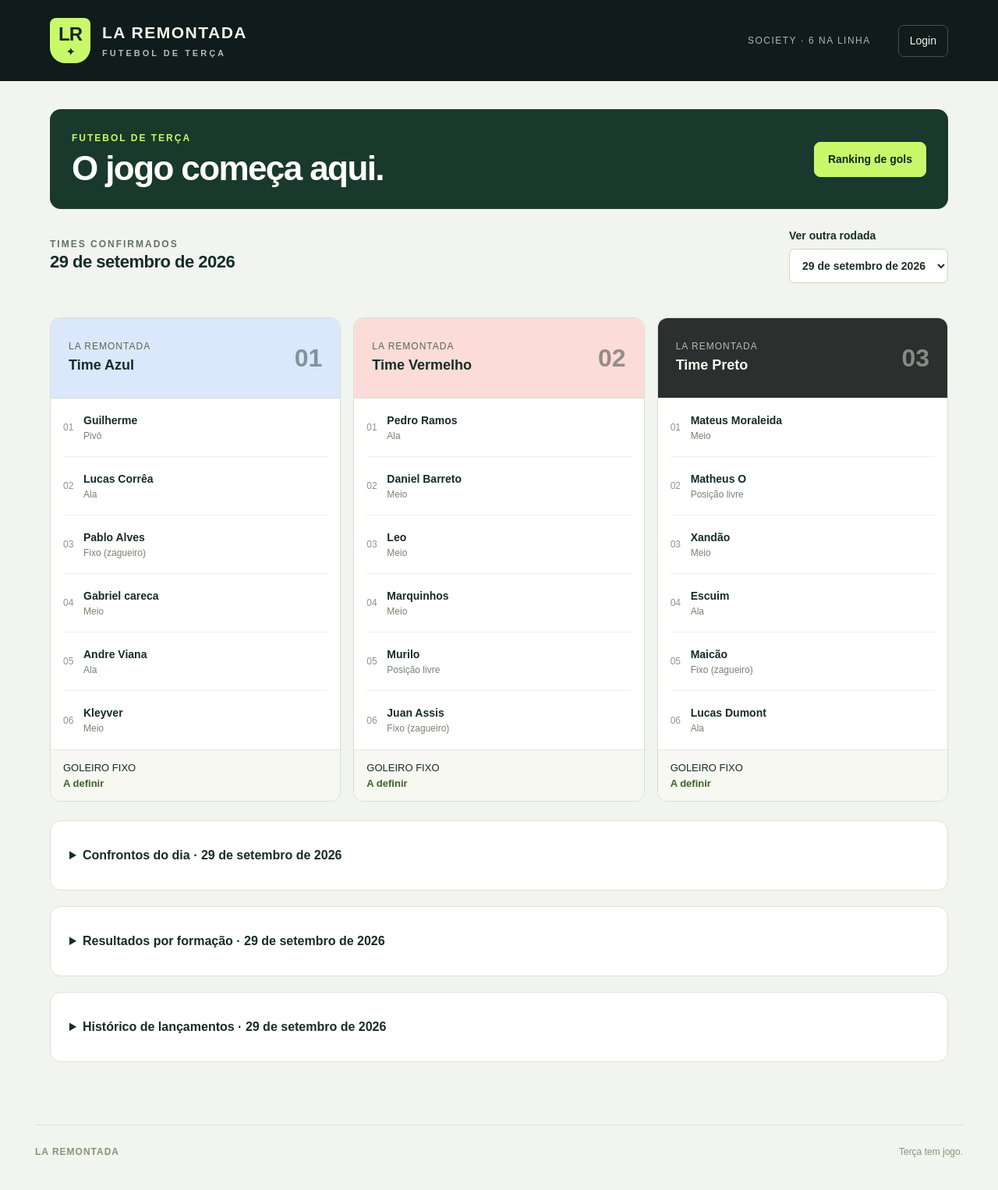
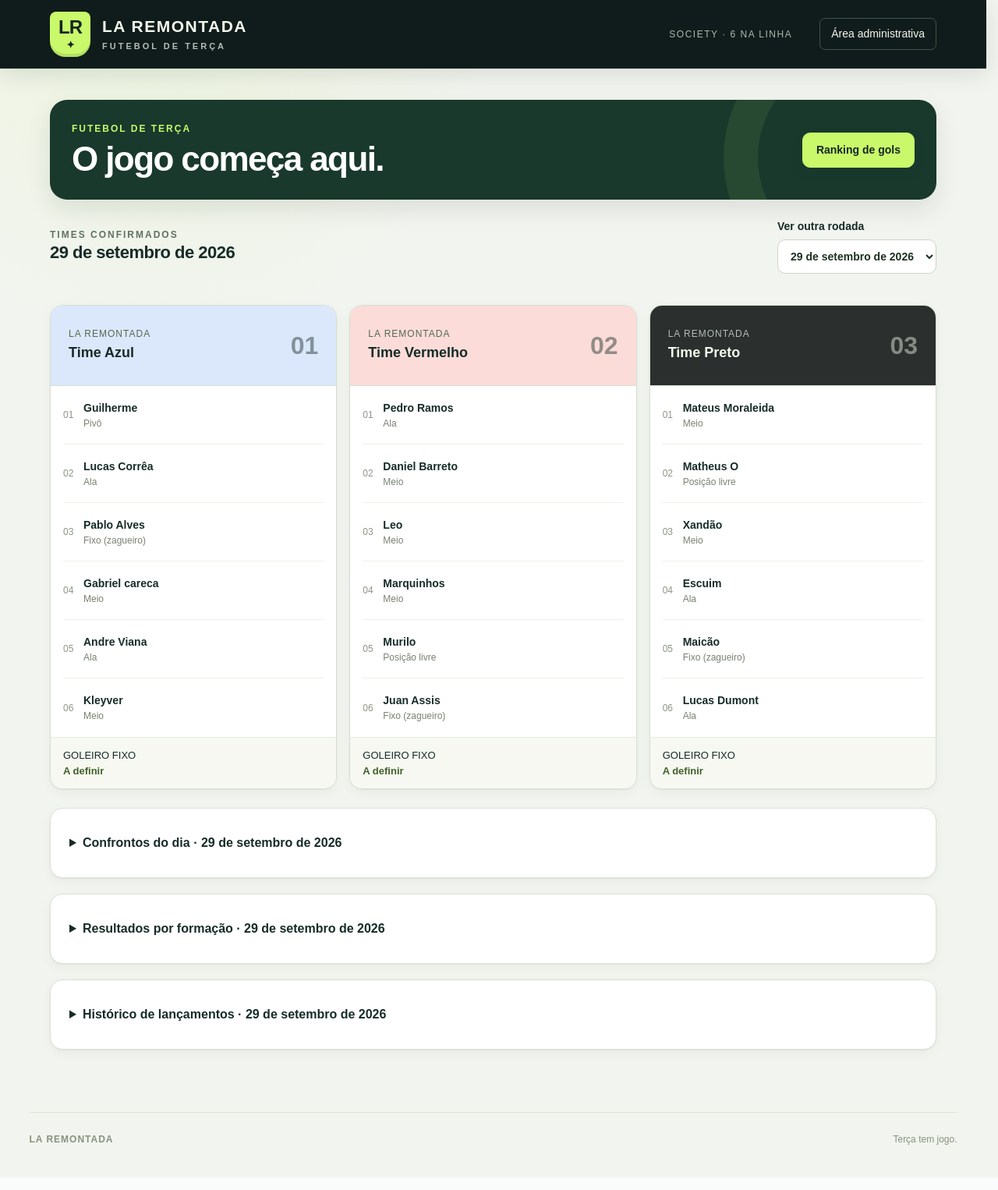
Before and after one commit to PabloAlves99/LaRemontada, a PHP site: page / in a window 1280 px wide. Shown: the whole page at 78% size. After the commit the page ends 1468 px from the top, so only its background shows below. Run offline with PHP 8.4, Linux system fonts and the light colour scheme; data that the repository does not hold is empty; some libraries are stand-ins or nearby versions.

Commit message:
feat: tornar interface mais fluida e intuitiva

```diff
--- a/assets/app.js
+++ b/assets/app.js
@@ -30,9 +30,18 @@ import {
 } from "./js/exports.js?v=1";
 const params = new URLSearchParams(location.search),
   token = params.get("avaliar");
+const adminTabs = new Set([
+  "rodada",
+  "estatisticas",
+  "jogadores",
+  "avaliacoes",
+  "historico",
+  "painel",
+  "ajustes",
+]);
 let session = {},
   data = {},
-  tab = params.get("tab") === "estatisticas" ? "estatisticas" : "rodada",
+  tab = adminTabs.has(params.get("tab")) ? params.get("tab") : "rodada",
   selected = new Set(),
   round = null,
   date = nextTuesday(),
@@ -274,6 +283,11 @@ function renderAdmin() {
     ],
   };
   const [title, sub] = titles[tab];
+  const currentUrl = new URL(location.href);
+  currentUrl.searchParams.set("view", "admin");
+  if (tab === "rodada") currentUrl.searchParams.delete("tab");
+  else currentUrl.searchParams.set("tab", tab);
+  history.replaceState({ tab }, "", currentUrl);
   app.innerHTML =
     "<main>" +
     header(
@@ -304,12 +318,13 @@ function renderAdmin() {
           "</button>",
       )
       .join("") +
-    '</nav><section class="tab-content" id="content"></section></main>';
+    '</nav><section class="tab-content" id="content" tabindex="-1"></section></main>';
   $$("[data-tab]").forEach(
     (b) =>
       (b.onclick = () => {
         tab = b.dataset.tab;
         renderAdmin();
+        $("#content")?.focus({ preventScroll: true });
       }),
   );
   $("[data-action=logout]").onclick = async () => {
@@ -396,8 +411,15 @@ function renderRoundBase() {
   selected = new Set(
     [...selected].filter((id) => active.some((p) => p.id === id)),
   );
+  const roundStep = round ? (round.published && !dirty ? 3 : 2) : 1;
   $("#content").innerHTML =
-    '<div class="panel-head"><div class="actions"><label for="roundDate">Data da rodada</label><input id="roundDate" type="date" value="' +
+    '<ol class="workflow" aria-label="Etapas para organizar a rodada"><li class="workflow-step ' +
+    (roundStep > 1 ? "done" : "active") +
+    '"><strong>1</strong> Confirme quem vai jogar</li><li class="workflow-step ' +
+    (roundStep === 2 ? "active" : roundStep > 2 ? "done" : "") +
+    '"><strong>2</strong> Sorteie e ajuste os times</li><li class="workflow-step ' +
+    (roundStep === 3 ? "active" : "") +
+    '"><strong>3</strong> Salve ou publique</li></ol><div class="panel-head"><div class="actions"><label for="roundDate">Data da rodada</label><input id="roundDate" type="date" value="' +
     date +
     '"></div><span class="pill ' +
     (round?.published ? "green" : "") +
@@ -1186,7 +1208,7 @@ async function copyLink(url) {
 }
 function renderPublicBase() {
   const r = publicRounds.find((r) => r.date === publicDate) || publicRounds[0];
-  $("#modeLink").textContent = session.user ? "Área administrativa" : "Login";
+  $("#modeLink").textContent = "Área administrativa";
   $("#modeLink").href = "?view=admin";
   app.innerHTML =
     '<main><div class="public-intro"><div><p class="eyebrow">FUTEBOL DE TERÇA</p><h1>O jogo começa aqui.</h1></div><a class="button primary" href="?view=ranking">Ranking de gols</a></div>' +
@@ -2554,7 +2576,7 @@ function statHistory(events, administrative = false) {
 
 async function renderRankingPage() {
   $("#modeLink").href = "?view=admin";
-  $("#modeLink").textContent = session.user ? "Área administrativa" : "Login";
+  $("#modeLink").textContent = "Área administrativa";
   let stats = await api("ranking");
   let period = "",
     sortKey = "win",
--- /dev/null
+++ b/assets/css/experience.css
@@ -0,0 +1,584 @@
+/*
+ * Camada de experiência visual
+ *
+ * Este arquivo aprimora navegação, hierarquia e responsividade sem alterar
+ * as regras do sistema. Mantê-lo separado facilita evoluir a interface sem
+ * misturar ajustes de UX com os estilos funcionais de cada tela.
+ */
+
+:root {
+  --surface: #ffffff;
+  --surface-soft: #f7f9f4;
+  --surface-raised: #fbfcf9;
+  --ink: #172c28;
+  --ink-muted: #657369;
+  --brand: #19392c;
+  --accent: #c9f96b;
+  --accent-strong: #aee24c;
+  --line: #dce4d7;
+  --danger: #a53e32;
+  --shadow-sm: 0 1px 2px rgb(20 38 32 / 5%), 0 5px 16px rgb(20 38 32 / 4%);
+  --shadow-md: 0 12px 32px rgb(20 38 32 / 10%);
+  --radius-sm: 10px;
+  --radius-md: 16px;
+  --radius-lg: 22px;
+  --transition: 160ms ease;
+}
+
+html {
+  scroll-behavior: smooth;
+  scrollbar-gutter: stable;
+}
+
+body {
+  min-height: 100vh;
+  background:
+    radial-gradient(circle at 15% 0%, rgb(201 249 107 / 12%), transparent 28rem),
+    #f2f4ef;
+}
+
+.skip-link {
+  position: fixed;
+  z-index: 100;
+  top: 10px;
+  left: 10px;
+  padding: 10px 14px;
+  border-radius: var(--radius-sm);
+  background: var(--accent);
+  color: var(--ink);
+  font-weight: 800;
+  transform: translateY(-150%);
+  transition: transform var(--transition);
+}
+
+.skip-link:focus {
+  transform: translateY(0);
+}
+
+.topbar {
+  position: sticky;
+  z-index: 30;
+  top: 0;
+  height: 88px;
+  border-bottom: 1px solid rgb(255 255 255 / 9%);
+  box-shadow: 0 8px 28px rgb(8 19 16 / 10%);
+}
+
+.brand,
+.top-actions a,
+.button,
+.tabs button,
+.team,
+.panel,
+.roster-row,
+.history-card {
+  transition:
+    color var(--transition),
+    background-color var(--transition),
+    border-color var(--transition),
+    box-shadow var(--transition),
+    transform var(--transition);
+}
+
+.brand:hover,
+.brand:focus-visible {
+  text-decoration: none;
+}
+
+.crest {
+  box-shadow: inset 0 -4px 0 rgb(20 38 32 / 12%);
+}
+
+.top-actions a:hover {
+  border-color: var(--accent);
+  background: rgb(201 249 107 / 10%);
+  text-decoration: none;
+}
+
+main {
+  width: 100%;
+  min-height: calc(100vh - 180px);
+  padding-top: 40px;
+}
+
+.page-heading {
+  margin-bottom: 24px;
+}
+
+.page-heading > div:first-child {
+  max-width: 760px;
+}
+
+.page-heading h1 {
+  text-wrap: balance;
+}
+
+.page-heading .muted {
+  max-width: 720px;
+  font-size: 1.02rem;
+}
+
+.tabs {
+  position: sticky;
+  z-index: 20;
+  top: 88px;
+  gap: 4px;
+  margin: 0 -8px 28px;
+  padding: 8px;
+  border: 1px solid var(--line);
+  border-radius: 14px;
+  background: rgb(247 249 244 / 92%);
+  box-shadow: var(--shadow-sm);
+  backdrop-filter: blur(14px);
+}
+
+.tabs button {
+  min-height: 42px;
+  padding: 9px 14px;
+  border: 0;
+  border-radius: 9px;
+}
+
+.tabs button:hover {
+  background: #e9efe4;
+  color: var(--ink);
+}
+
+.tabs button.active {
+  border-bottom-color: transparent;
+  background: var(--brand);
+  color: #fff;
+  box-shadow: 0 5px 14px rgb(25 57 44 / 18%);
+}
+
+.panel {
+  border-radius: var(--radius-md);
+  box-shadow: var(--shadow-sm);
+}
+
+.panel:hover {
+  border-color: #ccd8c7;
+}
+
+.button {
+  border-radius: var(--radius-sm);
+  min-height: 44px;
+}
+
+.button:hover:not(:disabled) {
+  transform: translateY(-1px);
+  box-shadow: var(--shadow-sm);
+}
+
+.button:active:not(:disabled) {
+  transform: translateY(0);
+}
+
+.button.primary,
+.button.dark {
+  box-shadow: 0 5px 14px rgb(25 57 44 / 12%);
+}
+
+.button.danger:hover:not(:disabled) {
+  border-color: #e4b9b3;
+  background: #fff3f1;
+  color: var(--danger);
+}
+
+.field input,
+.field select,
+select,
+input[type="search"],
+input[type="date"],
+.share-text {
+  border-radius: var(--radius-sm);
+  transition:
+    border-color var(--transition),
+    box-shadow var(--transition),
+    background-color var(--transition);
+}
+
+.field input:hover,
+.field select:hover,
+select:hover,
+input[type="search"]:hover,
+input[type="date"]:hover {
+  border-color: #9daf96;
+}
+
+.field input:focus,
+.field select:focus,
+select:focus,
+input[type="search"]:focus,
+input[type="date"]:focus,
+.share-text:focus {
+  border-color: #709747;
+  box-shadow: 0 0 0 4px rgb(112 151 71 / 13%);
+}
+
+.workflow {
+  display: grid;
+  grid-template-columns: repeat(3, minmax(0, 1fr));
+  gap: 10px;
+  margin: 0 0 22px;
+  padding: 0;
+  list-style: none;
+}
+
+.workflow-step {
+  display: flex;
+  align-items: center;
+  gap: 11px;
+  min-width: 0;
+  padding: 12px 14px;
+  border: 1px solid var(--line);
+  border-radius: 12px;
+  background: rgb(255 255 255 / 66%);
+  color: var(--ink-muted);
+  font-size: 13px;
+  font-weight: 700;
+}
+
+.workflow-step strong {
+  display: grid;
+  place-items: center;
+  width: 27px;
+  height: 27px;
+  flex: 0 0 27px;
+  border-radius: 50%;
+  background: #e4eae0;
+  color: var(--ink);
+}
+
+.workflow-step.active {
+  border-color: #a5c978;
+  background: #f4fbe8;
+  color: var(--ink);
+}
+
+.workflow-step.active strong,
+.workflow-step.done strong {
+  background: var(--accent);
+}
+
+.workflow-step.done {
+  color: #4c6251;
+}
+
+.round-layout {
+  align-items: start;
+}
+
+.round-layout > aside {
+  position: sticky;
+  top: 166px;
+}
+
+.round-roster {
+  overflow: hidden;
+}
+
+.roster {
+  scrollbar-width: thin;
+  scrollbar-color: #aab9a4 transparent;
+}
+
+.roster-row {
+  border-radius: 8px;
+}
+
+.roster-row:has(input:checked) {
+  background: #f1f9e5;
+  box-shadow: inset 3px 0 0 #8bb846;
+}
+
+.roster-row:hover {
+  transform: translateX(2px);
+}
+
+.progress {
+  height: 7px;
+  overflow: hidden;
+}
+
+.progress span {
+  transition: width 240ms ease;
+  background: linear-gradient(90deg, #547c2d, var(--accent-strong));
+}
+
+.teams {
+  align-items: stretch;
+}
+
+.team {
+  border-radius: var(--radius-md);
+  box-shadow: var(--shadow-sm);
+}
+
+.team:hover {
+  border-color: #b9c9b4;
+  box-shadow: var(--shadow-md);
+  transform: translateY(-2px);
+}
+
+.team li:hover {
+  background: var(--surface-soft);
+}
+
+.team-edit:hover {
+  background: var(--accent);
+  color: var(--ink);
+}
+
+.table-wrap {
+  border: 1px solid var(--line);
+  border-radius: 12px;
+  background: var(--surface);
+  scrollbar-width: thin;
+}
+
+.panel > .table-wrap {
+  border-right: 0;
+  border-left: 0;
+  border-radius: 0;
+}
+
+table thead {
+  position: sticky;
+  z-index: 2;
+  top: 0;
+}
+
+tbody tr:nth-child(even) {
+  background: #fafbf8;
+}
+
+tbody tr:hover {
+  background: #f2f7ec;
+}
+
+td,
+th {
+  transition: background-color var(--transition);
+}
+
+.summary {
+  display: grid;
+  grid-template-columns: repeat(3, minmax(0, 1fr));
+}
+
+.summary > div {
+  box-shadow: var(--shadow-sm);
+}
+
+.summary > div:first-child {
+  border-top: 3px solid var(--accent-strong);
+}
+
+.public-intro,
+.match-scoreboard {
+  position: relative;
+  overflow: hidden;
+  border-radius: var(--radius-lg);
+  box-shadow: var(--shadow-md);
+}
+
+.public-intro::after,
+.match-scoreboard::after {
+  position: absolute;
+  right: -75px;
+  bottom: -120px;
+  width: 260px;
+  height: 260px;
+  border: 44px solid rgb(201 249 107 / 8%);
+  border-radius: 50%;
+  content: "";
+  pointer-events: none;
+}
+
+.public-intro > *,
+.match-scoreboard > * {
+  position: relative;
+  z-index: 1;
+}
+
+.empty {
+  border-radius: var(--radius-md);
+  box-shadow: inset 0 0 0 1px rgb(255 255 255 / 60%);
+}
+
+.history-card:hover {
+  transform: translateY(-2px);
+  box-shadow: var(--shadow-md);
+}
+
+dialog {
+  border-radius: var(--radius-lg);
+  box-shadow: 0 28px 90px rgb(8 19 16 / 32%);
+  animation: modal-in 180ms ease-out;
+}
+
+#toast {
+  display: block;
+  visibility: hidden;
+  opacity: 0;
+  transform: translate(-50%, 12px);
+  transition:
+    opacity var(--transition),
+    transform var(--transition),
+    visibility var(--transition);
+}
+
+#toast.show {
+  visibility: visible;
+  opacity: 1;
+  transform: translate(-50%, 0);
+}
+
+.loading {
+  display: flex;
+  flex-direction: column;
+  align-items: center;
+  gap: 12px;
+}
+
+.loading-ball {
+  display: block;
+  font-size: 32px;
+  animation: ball 900ms ease-in-out infinite alternate;
+}
+
+.tab-content {
+  animation: content-in 220ms ease-out;
+}
+
+.tab-content:focus {
+  outline: none;
+}
+
+@keyframes content-in {
+  from {
+    opacity: 0;
+    transform: translateY(6px);
+  }
+}
+
+@keyframes modal-in {
+  from {
+    opacity: 0;
+    transform: translateY(10px) scale(0.985);
+  }
+}
+
+@keyframes ball {
+  to {
+    transform: translateY(-8px) rotate(12deg);
+  }
+}
+
+@media (max-width: 1050px) {
+  .round-layout > aside {
+    position: static;
+  }
+}
+
+@media (max-width: 760px) {
+  .topbar {
+    height: 74px;
+  }
+
+  .tabs {
+    top: 74px;
+    margin-right: -18px;
+    margin-left: -18px;
+    padding-right: 18px;
+    padding-left: 18px;
+    border-right: 0;
+    border-left: 0;
+    border-radius: 0;
+  }
+
+  .tabs button.active {
+    box-shadow: none;
+  }
+
+  .workflow {
+    grid-template-columns: 1fr;
+    gap: 6px;
+  }
+
+  .workflow-step {
+    min-height: 48px;
+  }
+
+  .summary {
+    grid-template-columns: 1fr 1fr;
+  }
+
+  .summary > div:first-child {
+    grid-column: 1 / -1;
+  }
+
+  .panel > .panel-head {
+    flex-wrap: wrap;
+  }
+
+  .panel > .panel-head > .actions:first-child {
+    width: 100%;
+  }
+
+  .panel > .panel-head input[type="search"] {
+    flex: 1 1 180px;
+  }
+}
+
+@media (max-width: 520px) {
+  main {
+    padding-top: 24px;
+  }
+
+  .page-heading > .actions,
+  .stats-toolbar > .actions,
+  .management-actions {
+    display: grid;
+    grid-template-columns: 1fr 1fr;
+    width: 100%;
+  }
+
+  .page-heading > .actions .button,
+  .stats-toolbar > .actions .button,
+  .management-actions .button {
+    width: 100%;
+  }
+
+  .public-intro .button {
+    width: 100%;
+  }
+
+  dialog {
+    width: calc(100vw - 20px);
+    max-height: calc(100dvh - 20px);
+    padding: 24px 18px;
+  }
+
+  #toast {
+    bottom: 14px;
+    width: calc(100vw - 28px);
+    text-align: center;
+  }
+}
+
+@media (prefers-reduced-motion: reduce) {
+  html {
+    scroll-behavior: auto;
+  }
+
+  *,
+  *::before,
+  *::after {
+    scroll-behavior: auto !important;
+    animation-duration: 0.01ms !important;
+    animation-iteration-count: 1 !important;
+    transition-duration: 0.01ms !important;
+  }
+}
--- a/index.php
+++ b/index.php
@@ -14,17 +14,19 @@ header('X-Content-Type-Options: nosniff');
     <meta name="description" content="Os times, a turma e a história do nosso futebol de terça.">
     <link rel="icon" href="assets/favicon.svg">
     <link rel="stylesheet" href="assets/style.css?v=10">
-    <script type="module" src="assets/app.js?v=17"></script>
+    <link rel="stylesheet" href="assets/css/experience.css?v=1">
+    <script type="module" src="assets/app.js?v=20"></script>
 </head>
 
 <body>
+    <a class="skip-link" href="#app">Pular para o conteúdo</a>
     <header class="topbar"><a class="brand" href="./"><span class="crest">LR<span>✦</span></span><span>LA
                 REMONTADA<small>FUTEBOL DE TERÇA</small></span></a>
         <div class="top-actions"><span class="season">SOCIETY · 6 NA LINHA</span><a id="modeLink"
-                href="?view=admin">Login</a></div>
+                href="?view=admin">Área administrativa</a></div>
     </header>
-    <div id="app" aria-live="polite">
-        <div class="loading">Preparando o campo…</div>
+    <div id="app" aria-live="polite" tabindex="-1">
+        <div class="loading"><span class="loading-ball" aria-hidden="true">⚽</span><span>Preparando o campo…</span></div>
     </div>
     <div id="toast" role="status"></div>
     <dialog id="modal"><button class="close" aria-label="Fechar">×</button>
```
Also changed, not shown: DOCUMENTACAO-TECNICA.md (+4 -2 lines), LEIA-ME.md (+2 -1 lines).
